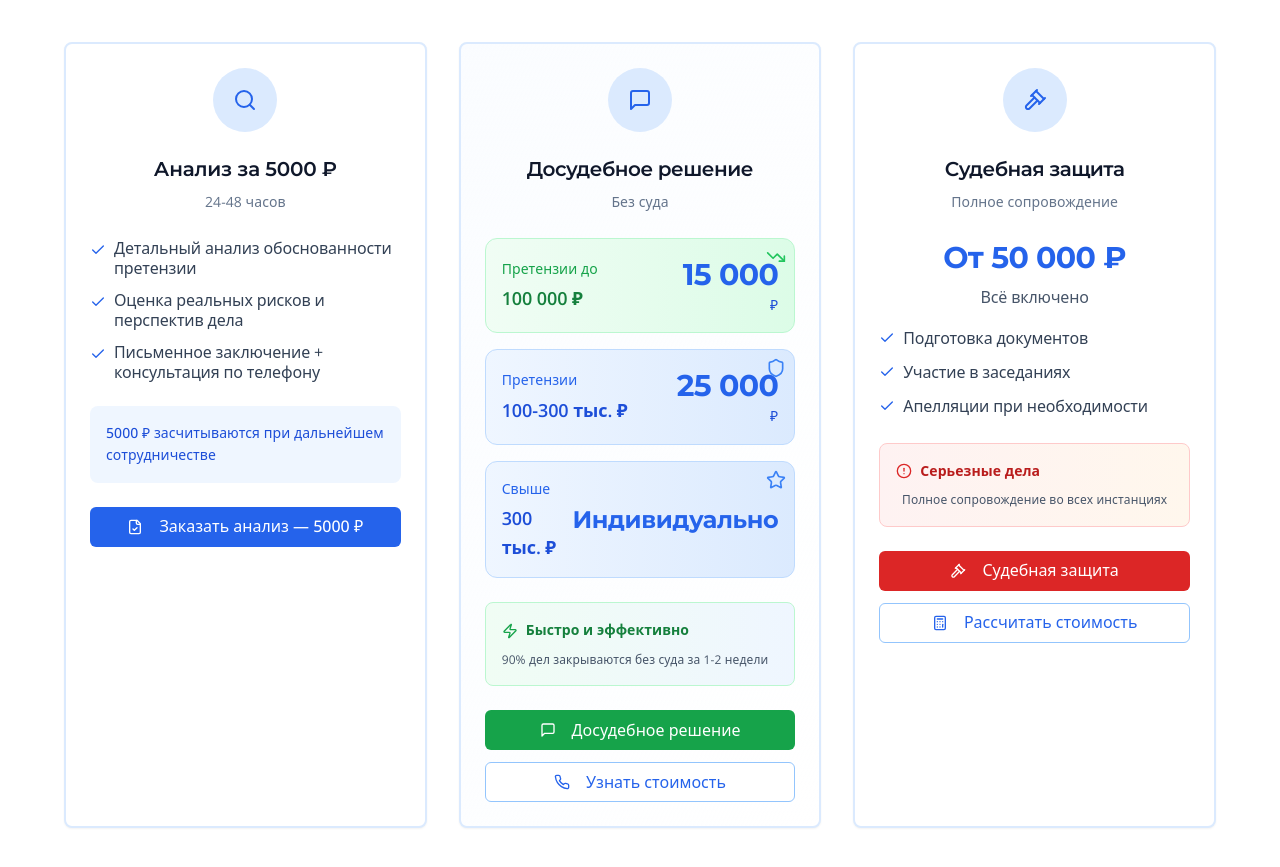
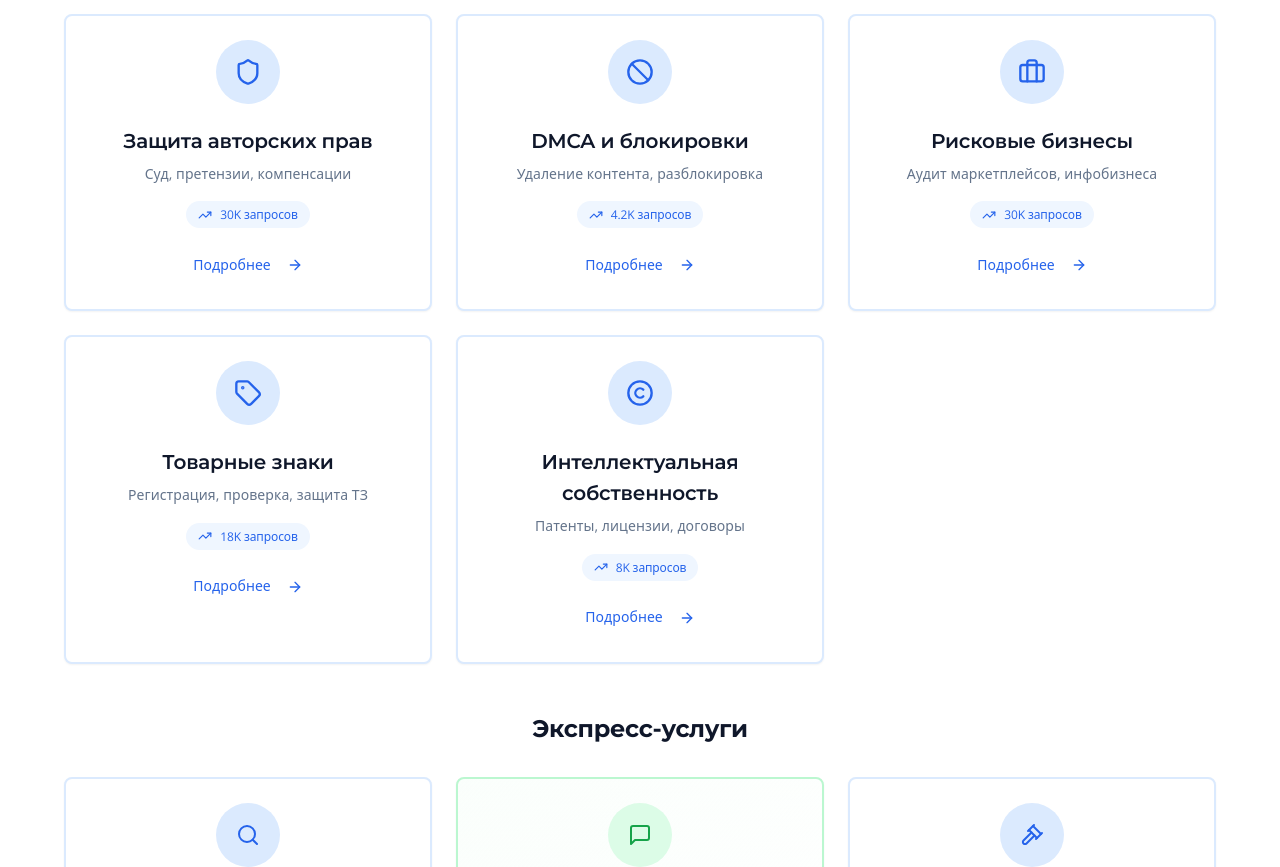
Before and after one commit to pr-poehali-dev/anti-stress-legal-aid, a React (Vite) app: page / in a window 1280 px wide. Shown: the part 1140-2007 px from the top of the page. Built offline with nearby package versions, Linux system fonts and the light colour scheme.

Commit message:
Добавлен базовый функционал

```diff
--- a/src/components/sections/ServicesSection.tsx
+++ b/src/components/sections/ServicesSection.tsx
@@ -1,3 +1,4 @@
+import { Link } from 'react-router-dom';
 import { Button } from '@/components/ui/button';
 import { Card, CardContent, CardDescription, CardHeader, CardTitle } from '@/components/ui/card';
 import Icon from '@/components/ui/icon';
@@ -8,20 +9,92 @@ interface ServicesSectionProps {
 }
 
 export default function ServicesSection({ onModalOpen }: ServicesSectionProps) {
+  const mainServices = [
+    {
+      icon: 'Shield',
+      title: 'Защита авторских прав',
+      desc: 'Суд, претензии, компенсации',
+      link: '/uslugi/zashchita-avtorskih-prav/sud-otvetstvennost',
+      queries: '30K запросов'
+    },
+    {
+      icon: 'Ban',
+      title: 'DMCA и блокировки',
+      desc: 'Удаление контента, разблокировка',
+      link: '/uslugi/zashchita-avtorskih-prav/blokirovka-i-udaleniya',
+      queries: '4.2K запросов'
+    },
+    {
+      icon: 'Briefcase',
+      title: 'Рисковые бизнесы',
+      desc: 'Аудит маркетплейсов, инфобизнеса',
+      link: '/uslugi/riskovye-biznesy',
+      queries: '30K запросов'
+    },
+    {
+      icon: 'Tag',
+      title: 'Товарные знаки',
+      desc: 'Регистрация, проверка, защита ТЗ',
+      link: '/uslugi/tovarnyy-znak',
+      queries: '18K запросов'
+    },
+    {
+      icon: 'Copyright',
+      title: 'Интеллектуальная собственность',
+      desc: 'Патенты, лицензии, договоры',
+      link: '/uslugi/intellektualnaya-sobstvennost',
+      queries: '8K запросов'
+    }
+  ];
+
   return (
     <section id="services" className="relative py-8 sm:py-12 md:py-20 bg-white">
-
       <div className="container mx-auto px-3 sm:px-4 relative z-10">
         <AnimatedSection animation="fade-up" className="text-center mb-6 sm:mb-8 md:mb-16">
           <h2 className="text-xl sm:text-2xl md:text-3xl lg:text-4xl font-montserrat font-bold text-trust-900 mb-3 sm:mb-4 px-2">
-            Как защитить себя от претензий
+            Мои услуги
           </h2>
           <p className="text-sm sm:text-base md:text-lg text-trust-600 max-w-2xl mx-auto px-2">
-            Прозрачный алгоритм работы. Никаких скрытых платежей и неожиданностей
+            Защита интеллектуальной собственности, авторских прав и бизнеса
           </p>
         </AnimatedSection>
 
-        <div className="grid grid-cols-1 md:grid-cols-3 gap-4 sm:gap-6 md:gap-8 max-w-6xl mx-auto">
+        {/* Основные услуги - сетка */}
+        <div className="grid grid-cols-1 md:grid-cols-2 lg:grid-cols-3 gap-4 sm:gap-6 max-w-6xl mx-auto mb-12">
+          {mainServices.map((service) => (
+            <Link key={service.title} to={service.link}>
+              <Card className="h-full border-2 border-professional-100 hover:border-professional-600 transition-all duration-300 hover:shadow-xl cursor-pointer group">
+                <CardHeader className="text-center pb-4">
+                  <div className="w-16 h-16 bg-professional-100 group-hover:bg-professional-600 rounded-full flex items-center justify-center mx-auto mb-4 transition-colors">
+                    <Icon name={service.icon as any} className="text-professional-600 group-hover:text-white transition-colors" size={28} />
+                  </div>
+                  <CardTitle className="text-lg sm:text-xl text-trust-900 group-hover:text-professional-600 transition-colors">
+                    {service.title}
+                  </CardTitle>
+                  <CardDescription className="text-sm">
+                    {service.desc}
+                  </CardDescription>
+                </CardHeader>
+                <CardContent className="pt-0 text-center">
+                  <div className="inline-flex items-center gap-2 text-xs text-professional-600 bg-professional-50 px-3 py-1 rounded-full">
+                    <Icon name="TrendingUp" size={14} />
+                    <span>{service.queries}</span>
+                  </div>
+                  <div className="mt-4">
+                    <Button variant="ghost" className="w-full text-professional-600 hover:bg-professional-50">
+                      Подробнее <Icon name="ArrowRight" className="ml-2" size={16} />
+                    </Button>
+                  </div>
+                </CardContent>
+              </Card>
+            </Link>
+          ))}
+        </div>
+
+        {/* Экспресс-услуги */}
+        <div className="max-w-6xl mx-auto">
+          <h3 className="text-2xl font-bold text-center mb-8 text-trust-900">Экспресс-услуги</h3>
+          <div className="grid grid-cols-1 md:grid-cols-3 gap-4 sm:gap-6">
             <Card className="border-2 border-professional-100 hover:border-professional-200 transition-all duration-300 hover:shadow-lg">
               <CardHeader className="text-center">
                 <div className="w-16 h-16 bg-professional-100 rounded-full flex items-center justify-center mx-auto mb-4">
@@ -31,7 +104,7 @@ export default function ServicesSection({ onModalOpen }: ServicesSectionProps) {
                 <CardDescription>24-48 часов</CardDescription>
               </CardHeader>
               <CardContent className="px-3 sm:px-4 md:px-6">
-              <ul className="space-y-2 sm:space-y-3 text-sm sm:text-base text-trust-700">
+                <ul className="space-y-2 sm:space-y-3 text-sm sm:text-base text-trust-700 mb-6">
                   <li className="flex items-start gap-2">
                     <Icon name="Check" className="text-professional-600 mt-1 flex-shrink-0" size={16} />
                     <span className="leading-tight">Детальный анализ обоснованности претензии</span>
@@ -42,102 +115,55 @@ export default function ServicesSection({ onModalOpen }: ServicesSectionProps) {
                   </li>
                   <li className="flex items-start gap-2">
                     <Icon name="Check" className="text-professional-600 mt-1 flex-shrink-0" size={16} />
-                  <span className="leading-tight">Письменное заключение + консультация по телефону</span>
+                    <span className="leading-tight">Письменное заключение + консультация</span>
                   </li>
                 </ul>
-              <div className="mt-6 p-4 bg-professional-50 rounded-lg">
-                <p className="text-sm text-professional-700 font-medium">
-                  5000 ₽ засчитываются при дальнейшем сотрудничестве
-                </p>
-              </div>
-
-              <div className="mt-4 md:mt-6">
-                <Button className="w-full bg-professional-600 hover:bg-professional-700 text-white font-medium text-sm sm:text-base py-3" onClick={() => onModalOpen('analysis', 'Заказать анализ претензии')}>
+                <Button
+                  className="w-full bg-professional-600 hover:bg-professional-700 text-white font-medium text-sm sm:text-base py-3"
+                  onClick={() => onModalOpen('analysis', 'Заказать анализ претензии')}
+                >
                   <Icon name="FileCheck" className="mr-2" size={16} />
-                  Заказать анализ — 5000 ₽
+                  Заказать анализ
                 </Button>
-              </div>
               </CardContent>
             </Card>
 
-          <Card className="border-2 border-professional-100 hover:border-professional-200 transition-all duration-300 hover:shadow-lg bg-gradient-to-br from-professional-50/30 to-white">
+            <Card className="border-2 border-green-200 hover:border-green-300 transition-all duration-300 hover:shadow-lg bg-gradient-to-br from-green-50/30 to-white">
               <CardHeader className="text-center">
-              <div className="w-16 h-16 bg-professional-100 rounded-full flex items-center justify-center mx-auto mb-4">
-                <Icon name="MessageSquare" className="text-professional-600" size={24} />
+                <div className="w-16 h-16 bg-green-100 rounded-full flex items-center justify-center mx-auto mb-4">
+                  <Icon name="MessageSquare" className="text-green-600" size={24} />
                 </div>
                 <CardTitle className="text-xl text-trust-900">Досудебное решение</CardTitle>
-              <CardDescription>Без суда</CardDescription>
+                <CardDescription>от 15 000 ₽</CardDescription>
               </CardHeader>
               <CardContent className="px-3 sm:px-4 md:px-6">
-              <div className="space-y-4">
-                <div className="relative overflow-hidden bg-gradient-to-r from-green-50 to-green-100 border border-green-200 rounded-xl p-4 hover:shadow-md transition-all duration-300">
+                <div className="space-y-3 mb-6">
+                  <div className="bg-green-50 border border-green-200 rounded-lg p-3">
                     <div className="flex justify-between items-center">
-                    <div>
-                      <div className="text-sm text-green-600 font-medium mb-1">Претензии до</div>
-                      <div className="text-lg font-semibold text-green-700">100 000 ₽</div>
-                    </div>
-                    <div className="text-right">
-                      <div className="text-3xl font-montserrat font-bold text-professional-600">15 000</div>
-                      <div className="text-sm text-professional-700 font-medium">₽</div>
+                      <span className="text-sm text-green-700">До 100К</span>
+                      <span className="font-bold text-green-600">15 000 ₽</span>
                     </div>
                   </div>
-                  <div className="absolute top-2 right-2">
-                    <Icon name="TrendingDown" className="text-green-500" size={20} />
+                  <div className="bg-blue-50 border border-blue-200 rounded-lg p-3">
+                    <div className="flex justify-between items-center">
+                      <span className="text-sm text-blue-700">100-300К</span>
+                      <span className="font-bold text-blue-600">25 000 ₽</span>
                     </div>
                   </div>
-
-                <div className="relative overflow-hidden bg-gradient-to-r from-blue-50 to-blue-100 border border-blue-200 rounded-xl p-4 hover:shadow-md transition-all duration-300">
+                  <div className="bg-professional-50 border border-professional-200 rounded-lg p-3">
                     <div className="flex justify-between items-center">
-                    <div>
-                      <div className="text-sm text-blue-600 font-medium mb-1">Претензии</div>
-                      <div className="text-lg font-semibold text-blue-700">100-300 тыс. ₽</div>
-                    </div>
-                    <div className="text-right">
-                      <div className="text-3xl font-montserrat font-bold text-professional-600">25 000</div>
-                      <div className="text-sm text-professional-700 font-medium">₽</div>
-                    </div>
-                  </div>
-                  <div className="absolute top-2 right-2">
-                    <Icon name="Shield" className="text-blue-500" size={20} />
-                  </div>
-                </div>
-
-                <div className="relative overflow-hidden bg-gradient-to-r from-professional-50 to-professional-100 border border-professional-200 rounded-xl p-4 hover:shadow-md transition-all duration-300">
-                  <div className="flex justify-between items-center">
-                    <div>
-                      <div className="text-sm text-professional-600 font-medium mb-1">Свыше</div>
-                      <div className="text-lg font-semibold text-professional-700">300 тыс. ₽</div>
-                    </div>
-                    <div className="text-right">
-                      <div className="text-2xl font-montserrat font-bold text-professional-600">Индивидуально</div>
-                    </div>
-                  </div>
-                  <div className="absolute top-2 right-2">
-                    <Icon name="Star" className="text-professional-500" size={20} />
+                      <span className="text-sm text-professional-700">300К+</span>
+                      <span className="font-bold text-professional-600">Индивидуально</span>
                     </div>
                   </div>
                 </div>
-
-              <div className="mt-6 p-4 bg-gradient-to-r from-green-50 to-blue-50 rounded-lg border border-green-200">
-                <div className="flex items-center gap-2 mb-2">
-                  <Icon name="Zap" className="text-green-600" size={16} />
-                  <span className="text-sm font-semibold text-green-700">Быстро и эффективно</span>
-                </div>
-                <p className="text-xs text-trust-600">
-                  90% дел закрываются без суда за 1-2 недели
-                </p>
-              </div>
-
-              <div className="mt-6 space-y-3">
-                <Button className="w-full bg-green-600 hover:bg-green-700 text-white font-medium text-sm sm:text-base py-3" onClick={() => onModalOpen('pretrial', 'Досудебное решение')}>
+                <Button
+                  className="w-full bg-green-600 hover:bg-green-700 text-white font-medium text-sm sm:text-base py-3"
+                  onClick={() => onModalOpen('pretrial', 'Досудебное решение')}
+                >
                   <Icon name="MessageSquare" className="mr-2" size={16} />
-                  Досудебное решение
+                  Решить досудебно
                 </Button>
-                <Button variant="outline" className="w-full border-professional-300 text-professional-600 hover:bg-professional-50 text-sm sm:text-base py-3" onClick={() => onModalOpen('pretrial', 'Узнать стоимость досудебного решения')}>
-                  <Icon name="Phone" className="mr-2" size={16} />
-                  Узнать стоимость
-                </Button>
-              </div>
               </CardContent>
             </Card>
 
@@ -150,49 +176,30 @@ export default function ServicesSection({ onModalOpen }: ServicesSectionProps) {
                 <CardDescription>Полное сопровождение</CardDescription>
               </CardHeader>
               <CardContent className="px-3 sm:px-4 md:px-6">
-              <div className="text-center">
-                <div className="text-3xl font-montserrat font-bold text-professional-600 mb-2">
-                  От 50 000 ₽
-                </div>
-                <p className="text-trust-600 mb-4">Всё включено</p>
-                <ul className="space-y-2 text-trust-700 text-left">
+                <ul className="space-y-2 sm:space-y-3 text-sm sm:text-base text-trust-700 mb-6">
                   <li className="flex items-start gap-2">
                     <Icon name="Check" className="text-professional-600 mt-1 flex-shrink-0" size={16} />
-                    <span>Подготовка документов</span>
+                    <span className="leading-tight">Подготовка всех документов</span>
                   </li>
                   <li className="flex items-start gap-2">
                     <Icon name="Check" className="text-professional-600 mt-1 flex-shrink-0" size={16} />
-                    <span>Участие в заседаниях</span>
+                    <span className="leading-tight">Участие в судебных заседаниях</span>
                   </li>
                   <li className="flex items-start gap-2">
                     <Icon name="Check" className="text-professional-600 mt-1 flex-shrink-0" size={16} />
-                    <span>Апелляции при необходимости</span>
+                    <span className="leading-tight">Работа до положительного результата</span>
                   </li>
                 </ul>
-
-                <div className="mt-6 p-4 bg-gradient-to-r from-red-50 to-orange-50 rounded-lg border border-red-200">
-                  <div className="flex items-center gap-2 mb-2">
-                    <Icon name="AlertCircle" className="text-red-600" size={16} />
-                    <span className="text-sm font-semibold text-red-700">Серьезные дела</span>
-                  </div>
-                  <p className="text-xs text-trust-600">
-                    Полное сопровождение во всех инстанциях
-                  </p>
-                </div>
-
-                <div className="mt-6 space-y-3">
-                  <Button className="w-full bg-red-600 hover:bg-red-700 text-white font-medium text-sm sm:text-base py-3" onClick={() => onModalOpen('court', 'Судебная защита')}>
-                    <Icon name="Gavel" className="mr-2" size={16} />
-                    Судебная защита
+                <Button
+                  className="w-full bg-professional-600 hover:bg-professional-700 text-white font-medium text-sm sm:text-base py-3"
+                  onClick={() => onModalOpen('lawsuit', 'Судебная защита')}
+                >
+                  <Icon name="Scale" className="mr-2" size={16} />
+                  Защита в суде
                 </Button>
-                  <Button variant="outline" className="w-full border-professional-300 text-professional-600 hover:bg-professional-50 text-sm sm:text-base py-3" onClick={() => onModalOpen('court', 'Рассчитать стоимость судебной защиты')}>
-                    <Icon name="Calculator" className="mr-2" size={16} />
-                    Рассчитать стоимость
-                  </Button>
-                </div>
-              </div>
               </CardContent>
             </Card>
+          </div>
         </div>
       </div>
     </section>
```
Lines whose indentation alone changed are shown as unchanged.
